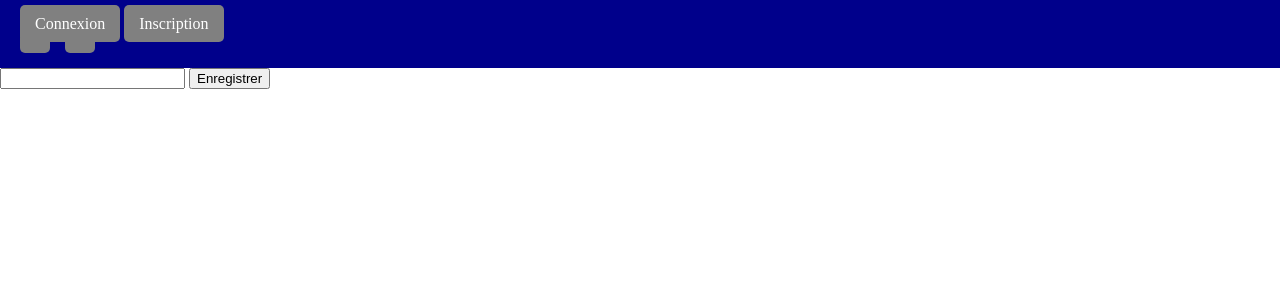
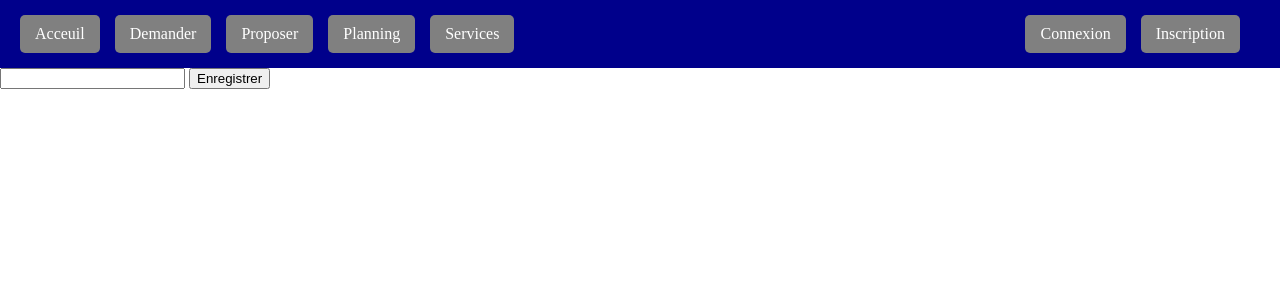
Before and after one commit to doremijazz/Evaluation_python_web, a Django app: template ServiceChange/services/templates/services/availability.html in a window 1280 px wide. Shown: the top 300 px of the page. Run offline with Django 5.2, Linux system fonts and the light colour scheme; the template is opened without the code that fills it, so the values that code supplies are empty, except form fields; tables that the repository leaves empty hold one stand-in row (values such as "Sample post"); form fields are guessed from the names that the template uses; parts of the project's set-up code (start-up, migrations or seed data) failed here and were passed over.

Commit message:
IMPL : gabarie parent header

```diff
--- a/ServiceChange/services/templates/services/base.html
+++ b/ServiceChange/services/templates/services/base.html
@@ -1,15 +1,23 @@
-<!DOCTYPE html>
-<html lang="fr">
 {% load static %}
+
+
 <head>
     <meta charset="UTF-8">
     <link rel="stylesheet" href="{% static 'services/style.css' %}">
-    <title>{% block title %}Site de sondages{% endblock %}</title>
+    <title>{% block title %}{% endblock %}</title>
 </head>
 
 <body>
     <header>
         {% block header %}
+        <nav>
+
+            <a href="{% url 'services:index' %}">Acceuil</a>
+            <a href="{% url 'services:request' %}">Demander</a>
+            <a href="{% url 'services:availability' %}">Proposer</a>
+            <a href="{% url 'services:planning' %}">Planning</a>
+            <a>Services</a>
+
         {% if user.is_authenticated %}
 
             <a href="{% url 'services:account' user.id %}" class="identifiant">Bonjour {{ user.Username }}</a>
@@ -24,9 +32,6 @@
                 <a href="{% url 'services:inscription' %}" class="inscription">Inscription</a>
             {% endif %}
         {% endif %}
-        <nav>
-            <a></a>
-            <a></a>
         </nav>
         {% endblock %}
     </header>
@@ -35,4 +40,3 @@
         {% block main %}{% endblock %}
     </main>
 </body>
-</html>
```
